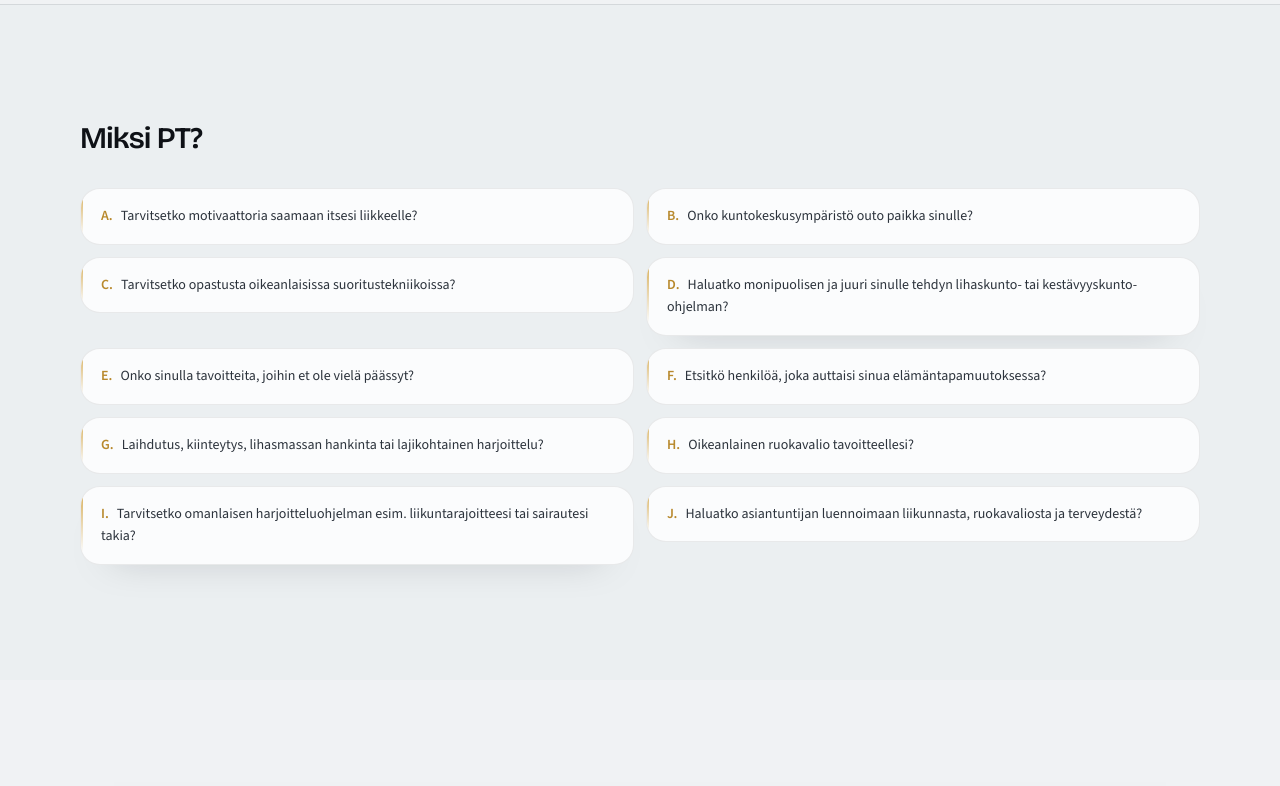
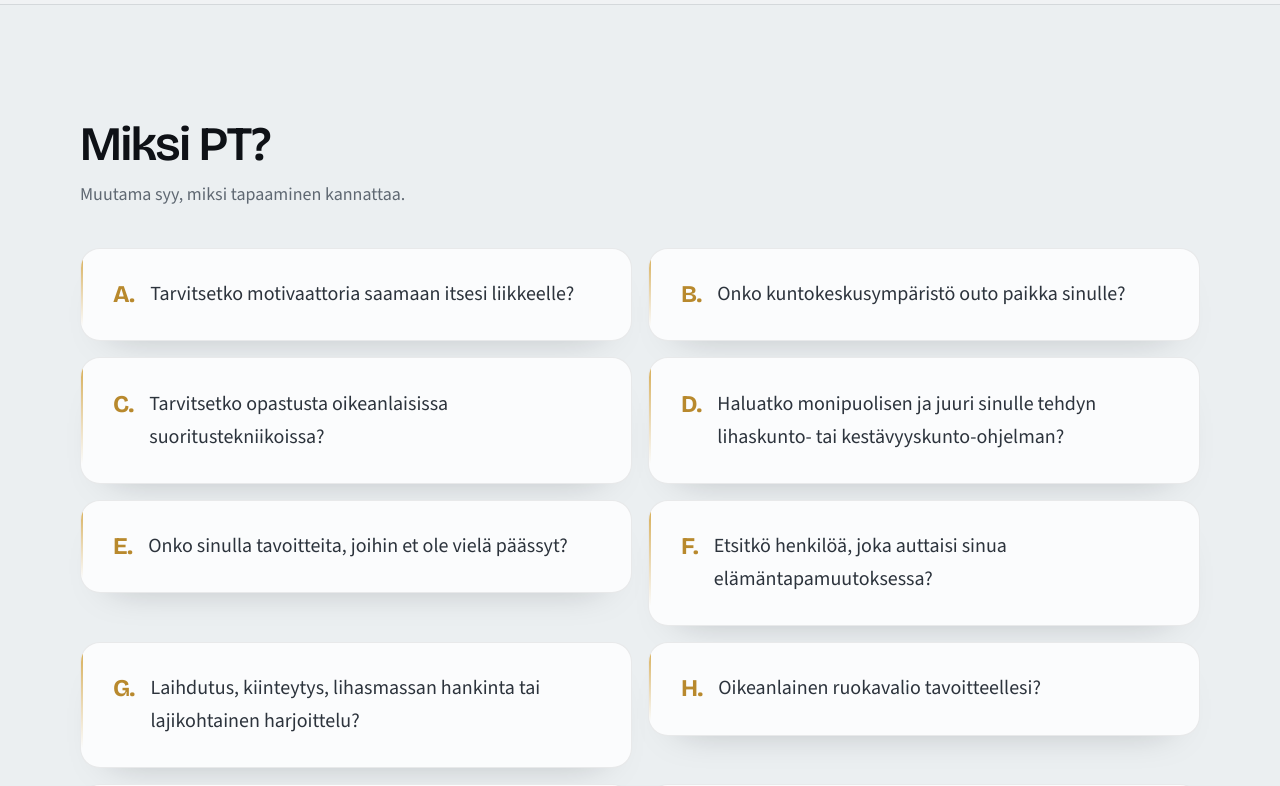
Before and after one commit to Handleri655/Kuntokeskus_loisto, a Next.js app: page /personal-training in a window 1280 px wide. Shown: the part 1160-1946 px from the top of the page. Built offline with nearby package versions, Linux system fonts and the light colour scheme.

Commit message:
Enlarge Why PT section on personal training page.
Co-authored-by: Cursor <cursoragent@cursor.com>

```diff
--- a/src/app/personal-training/page.tsx
+++ b/src/app/personal-training/page.tsx
@@ -104,18 +104,21 @@ export default async function PersonalTrainingPage() {
       <section className="border-t border-[var(--line)] bg-mist/40 section-pad">
         <div className="container-page">
           <Reveal>
-            <h2 className="font-display text-3xl font-semibold tracking-tight">
+            <h2 className="font-display text-4xl font-semibold tracking-tight md:text-5xl">
               Miksi PT?
             </h2>
+            <p className="mt-3 max-w-2xl text-lg text-muted">
+              Muutama syy, miksi tapaaminen kannattaa.
+            </p>
           </Reveal>
-          <ol className="mt-8 grid gap-3 md:grid-cols-2">
+          <ol className="mt-10 grid gap-4 md:grid-cols-2">
             {reasons.map((reason, i) => (
               <Reveal key={reason} delay={Math.min(i * 0.03, 0.2)}>
-                <li className="panel px-5 py-4 text-sm leading-relaxed text-ink-soft">
-                  <span className="mr-2 font-semibold text-accent">
+                <li className="panel panel-pad flex gap-4 text-lg leading-relaxed text-ink-soft md:text-xl">
+                  <span className="font-display shrink-0 text-xl font-bold text-accent md:text-2xl">
                     {String.fromCharCode(65 + i)}.
                   </span>
-                  {reason}
+                  <span>{reason}</span>
                 </li>
               </Reveal>
             ))}
```
